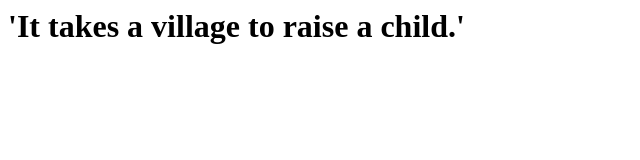
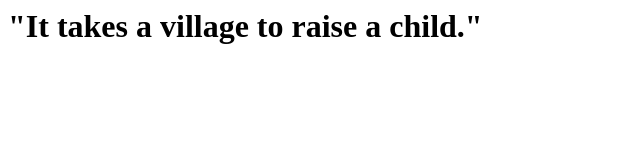
Before and after one commit to Vives2016/project1, a website: page public/index.html in a window 1280 px wide. Shown: the whole page, without its empty margins (0-640 px from the left). Drawn offline with Linux system fonts and the light colour scheme.

Commit message:
Change quotes

```diff
--- a/public/index.html
+++ b/public/index.html
@@ -1,6 +1,6 @@
 <html>
     <head><title>Childcare Sharing</title></head>
     <body>
-        <h1>'It takes a village to raise a child.'</h1>
+        <h1>&quot;It takes a village to raise a child.&quot</h1>
     </body>
 </html>
```
